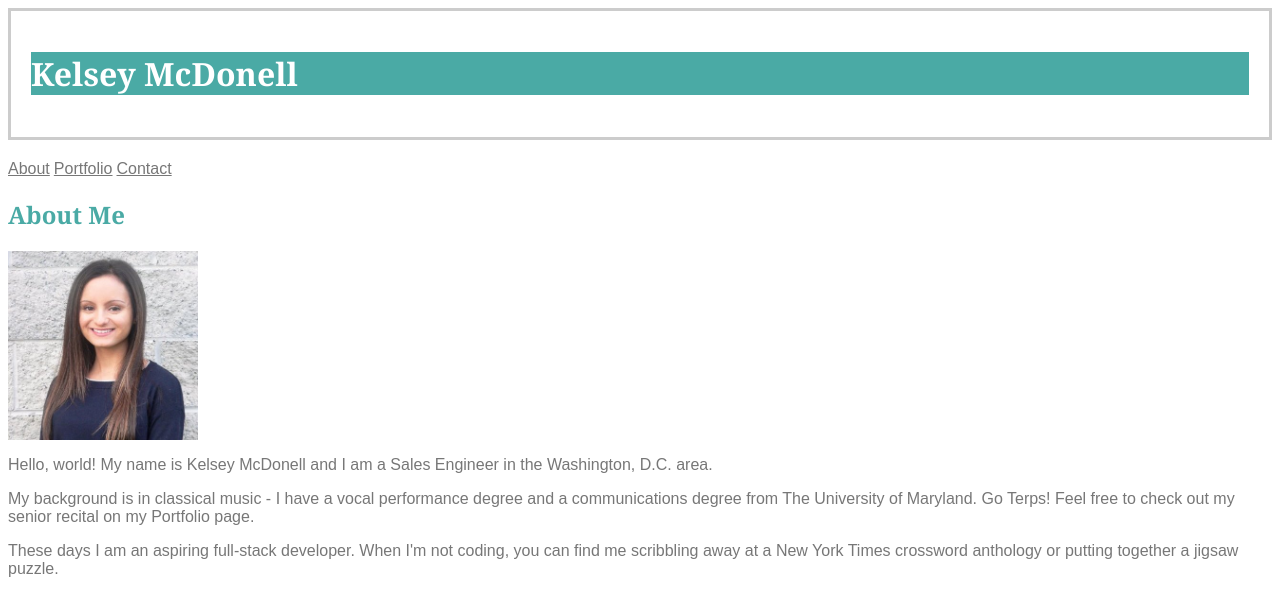
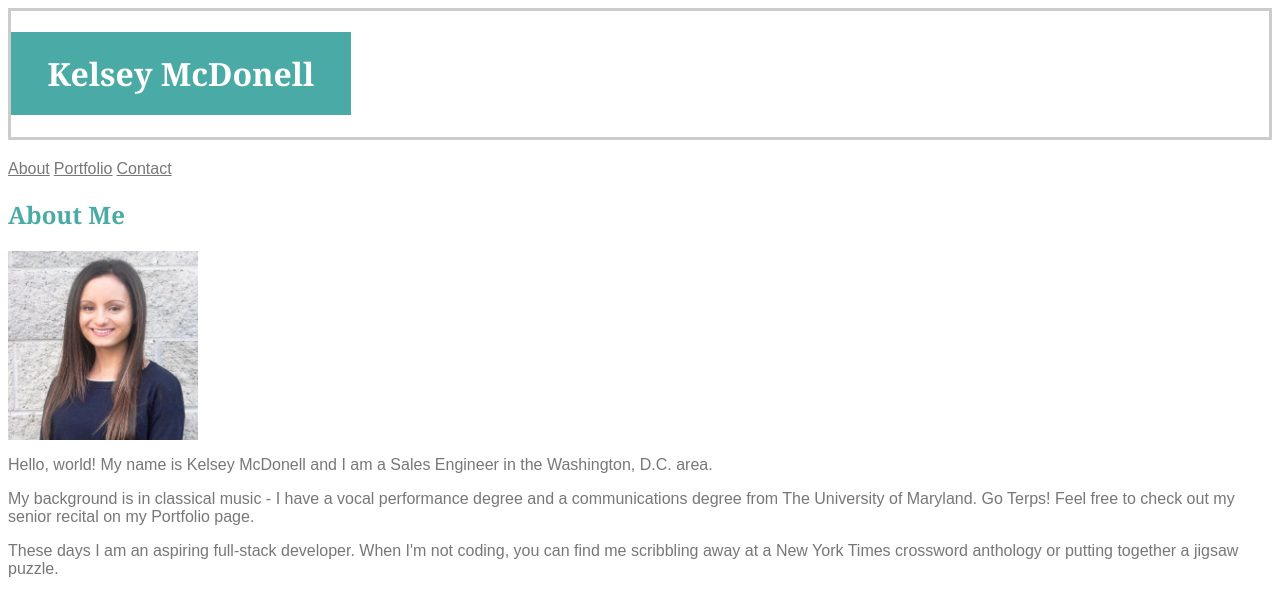
Before and after one commit to kelseymcdonell/Basic-Portfolio, a plain HTML site: page index.html in a window 1280 px wide. Drawn offline with Linux system fonts and the light colour scheme; a script that the page names is missing.

Commit message:
Trying Again

```diff
--- a/assets/css/style.css
+++ b/assets/css/style.css
@@ -2,6 +2,9 @@ h1 {
     font-family: Georgia, 'Times New Roman', Times, serif;
     background-color: #4aaaa5;
     color: #ffffff;
+    width: 300px;
+    padding: 20px;
+    text-align: center;
 }
 h2 {
     font-family: Georgia, 'Times New Roman', Times, serif;
@@ -20,7 +23,7 @@ form {
     color: #777777;
 }
 header {
-    padding: 20px;
+    /* padding: 20px; */
     margin-bottom: 20px;
     background-color: #ffffff;
     border-style: solid;
```
